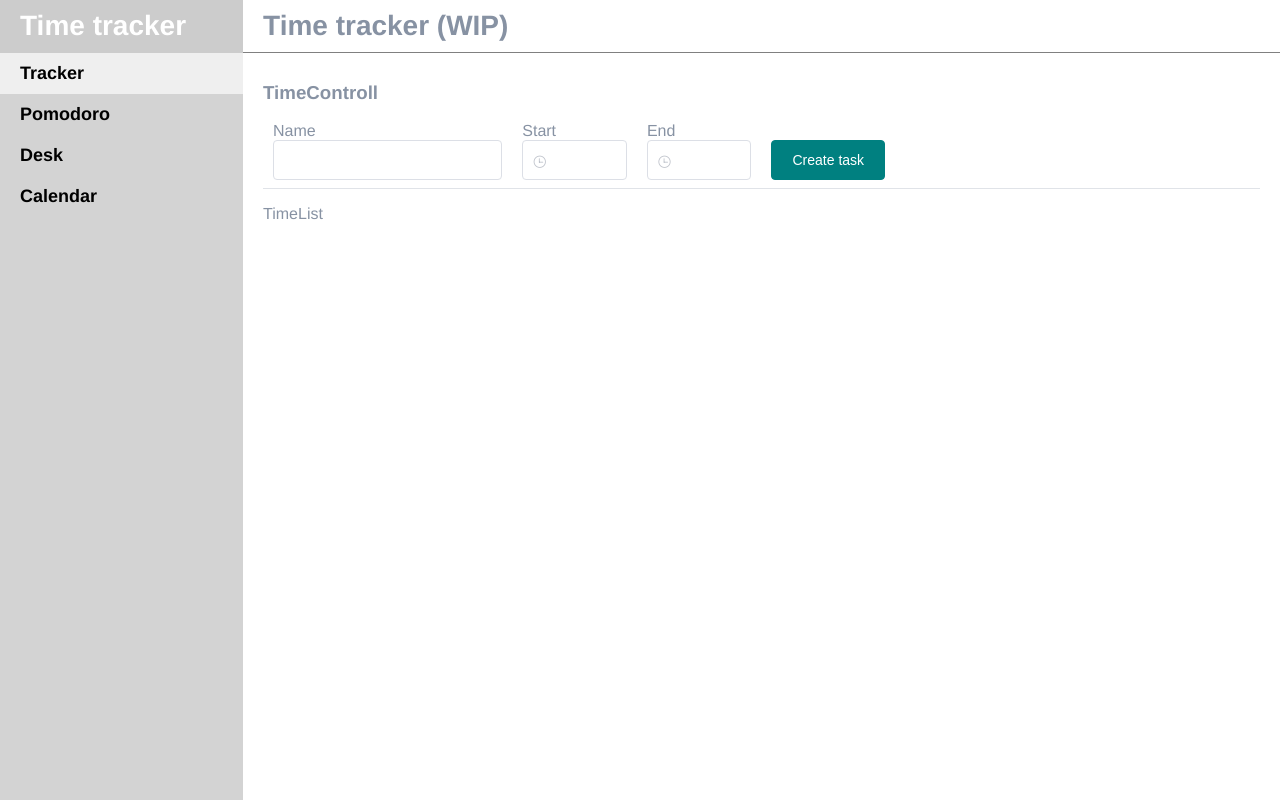
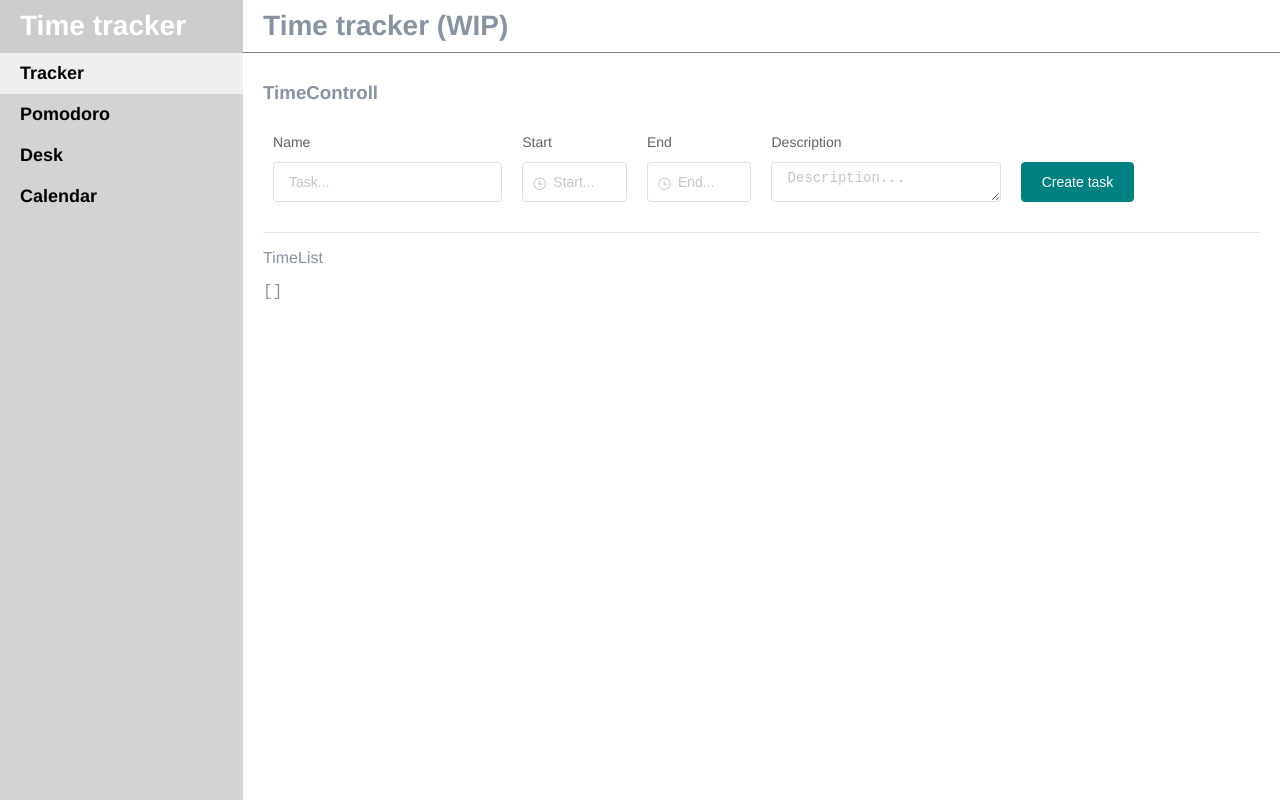
Before and after one commit to chernrus/ttrack-frontend, a Vue app: page /tracker in a window 1280 px wide. Built offline with nearby package versions, Linux system fonts and the light colour scheme.

Commit message:
add local storage

```diff
--- a/package.json
+++ b/package.json
@@ -12,6 +12,7 @@
     "core-js": "^2.6.11",
     "element-ui": "^2.13.0",
     "leaflet": "^1.6.0",
+    "uuid": "^3.4.0",
     "vue": "^2.6.11",
     "vue-router": "^3.1.5",
     "vuex": "^3.1.2"
--- a/src/assets/styles/elemeui.scss
+++ b/src/assets/styles/elemeui.scss
@@ -1,3 +1,7 @@
 .el-row .el-col {
     padding: 0 10px;
 }
+
+.el-textarea__inner {
+    min-height: 40px !important;
+}
--- a/src/main.js
+++ b/src/main.js
@@ -1,5 +1,6 @@
 import Vue from 'vue';
 import ElementUI from 'element-ui';
+// import uuidv4 from 'uuid/v4';
 import locale from 'element-ui/lib/locale/lang/en';
 import App from './App.vue';
 import store from './store';
@@ -14,9 +15,11 @@ Vue.use(ElementUI, {
 });
 
 Vue.config.productionTip = false;
-
+// Vue.prototype.$uuidv4 = uuidv4;
 new Vue({
     store,
     router,
     render: h => h(App),
 }).$mount('#app');
+
+store.dispatch('loadTimeList');
--- a/src/router.js
+++ b/src/router.js
@@ -53,17 +53,17 @@ export default new Router({
                                 title: 'Task desk (test)',
                             },
                         },
-                        {
-                            path: '/map',
-                            name: 'map',
-                            // route level code-splitting
-                            // this generates a separate chunk (about.[hash].js) for this route
-                            // which is lazy-loaded when the route is visited.
-                            component: () => import(/* webpackChunkName: "about" */ '@/views/TestComponents/Leaflet/Leaflet.vue'),
-                            meta: {
-                                title: 'Leaflet map (test npm)',
-                            },
-                        },
+                        // {
+                        //     path: '/map',
+                        //     name: 'map',
+                        //     // route level code-splitting
+                        //     // this generates a separate chunk (about.[hash].js) for this route
+                        //     // which is lazy-loaded when the route is visited.
+                        //     component: () => import(/* webpackChunkName: "about" */ '@/views/TestComponents/Leaflet/Leaflet.vue'),
+                        //     meta: {
+                        //         title: 'Leaflet map (test npm)',
+                        //     },
+                        // },
                     ],
                 },
             ],
--- a/src/store.js
+++ b/src/store.js
@@ -1,18 +1,12 @@
 import Vue from 'vue';
 import Vuex from 'vuex';
+import uuidv4 from 'uuid/v4';
 
 Vue.use(Vuex);
 
 export default new Vuex.Store({
     state: {
-        timeList: [{
-            create_at: '',
-            name: '',
-            start: '',
-            end: '',
-            id: '',
-            description: '',
-        }],
+        timeList: [],
         timeListSort: {
             property: 'create_at',
             direction: 'DESC',
@@ -22,9 +16,25 @@ export default new Vuex.Store({
         timeList: state => state.timeList,
     },
     mutations: {
-        addTimeTask(state, task) {
+        loadTimeList(state) {
+            let timeStorage = JSON.parse(localStorage.getItem('timeStorage'));
+            console.log(timeStorage);
+            if (!timeStorage) {
+                timeStorage = [];
+                localStorage.setItem('timeStorage', JSON.stringify(timeStorage));
+                Vue.set(state, 'timeList', timeStorage);
+            } else Vue.set(state, 'timeList', timeStorage);
+        },
+        addTimeTask(state, {
+            name, start_t, end_t, description,
+        }) {
             const { timeList, timeListSort: { direction, property } } = state;
-            timeList.push(task);
+            const id = uuidv4();
+            const create_at = new Date();
+            timeList.push({
+                create_at, name, start_t, end_t, id, description,
+            });
+
             timeList.filter((a, b) => {
                 let compare = 0;
                 if (a[property] < b[property]) compare = 1;
@@ -32,10 +42,18 @@ export default new Vuex.Store({
                 if (direction === 'DESC') compare *= -1;
                 return compare;
             });
+
             Vue.set(state, 'timeList', timeList);
+            // if (!localStorage.getItem('timeStorage')) {
+            //     localStorage.setItem('timeStorage', { timeList: [] });
+            // }
+            localStorage.setItem('timeStorage', JSON.stringify(timeList));
         },
     },
     actions: {
-
+        loadTimeList(storage) {
+            console.log(storage);
+            storage.commit('loadTimeList');
+        },
     },
 });
--- a/src/views/Tracker/TimeControll/TimeControll.js
+++ b/src/views/Tracker/TimeControll/TimeControll.js
@@ -1,3 +1,4 @@
+
 export default {
     name: 'TimeControll',
     data() {
@@ -6,11 +7,17 @@ export default {
                 name: '',
                 start_t: '',
                 end_t: '',
+                description: '',
             },
         };
     },
+    created() {
+        window.TC = this;
+    },
     methods: {
         addTime() {
+            this.$store.commit('addTimeTask', this.formModel);
+            console.log(this);
             console.log(JSON.parse(JSON.stringify(this.formModel)));
         },
     },
--- a/src/views/Tracker/TimeControll/TimeControll.vue
+++ b/src/views/Tracker/TimeControll/TimeControll.vue
@@ -1,26 +1,40 @@
 <template lang="html">
     <div class="time-controll">
         <h3>TimeControll</h3>
+        <el-form :model="formModel"
+            label-position="left">
             <el-row align="bottom" type="flex">
                 <el-col :span="6" >
-                <label>Name</label>
-                <el-input v-model="formModel.name" placeholder=""></el-input>
+                    <el-form-item label="Name">
+                        <el-input v-model="formModel.name" placeholder="Task..."></el-input>
+                    </el-form-item>
                 </el-col>
                 <el-col :span="3">
-                <label>Start</label>
-                <el-time-picker class="w-100" v-model="formModel.start_t" placeholder=""></el-time-picker>
+                    <el-form-item label="Start">
+                        <el-time-picker class="w-100" v-model="formModel.start_t" placeholder="Start..."></el-time-picker>
+                    </el-form-item>
                 </el-col>
                 <el-col :span="3">
-                <label>End</label>
-                <el-time-picker class="w-100" v-model="formModel.end_t" placeholder=""></el-time-picker>
+                    <el-form-item label="End">
+                        <el-time-picker class="w-100" v-model="formModel.end_t" placeholder="End..."></el-time-picker>
+                    </el-form-item>
+                </el-col>
+                <el-col :span="6" >
+                    <el-form-item label="Description">
+                        <el-input v-model="formModel.description" placeholder="Description..." type="textarea" :autosize="{maxRows: 1}"></el-input>
+                    </el-form-item>
                 </el-col>
                 <el-col :span="4">
+                    <el-form-item>
                         <el-button type="primary"
                             @click="addTime">
                             Create task
                         </el-button>
+                    </el-form-item>
                 </el-col>
             </el-row>
+        </el-form>
+
     </div>
 </template>
 
--- a/src/views/Tracker/TimeList/TimeList.js
+++ b/src/views/Tracker/TimeList/TimeList.js
@@ -1,3 +1,18 @@
+import { mapGetters } from 'vuex';
+
+
 export default {
     name: 'TimeList',
+    data() {
+        return {};
+    },
+    computed: {
+        ...mapGetters({
+            timeList: 'timeList',
+        }),
+    },
+    created() {
+
+    },
+
 };
--- a/src/views/Tracker/TimeList/TimeList.vue
+++ b/src/views/Tracker/TimeList/TimeList.vue
@@ -1,6 +1,7 @@
 <template lang="html">
     <div class="time-list">
         TimeList
+        <pre>{{timeList}}</pre>
     </div>
 </template>
 
```
Also changed, not shown: src/modules/Storage/storage-actions.js (added, +14 -0 lines), 1 other file (tests, documents, lock files or other folders). Lines whose indentation alone changed are shown as unchanged.
